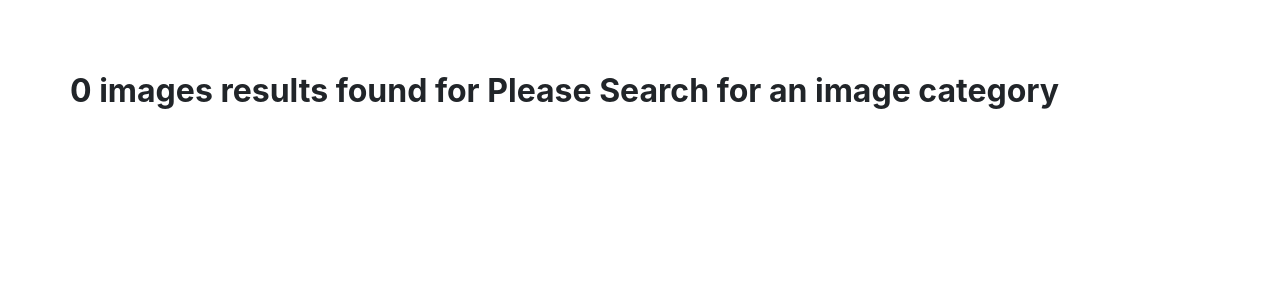
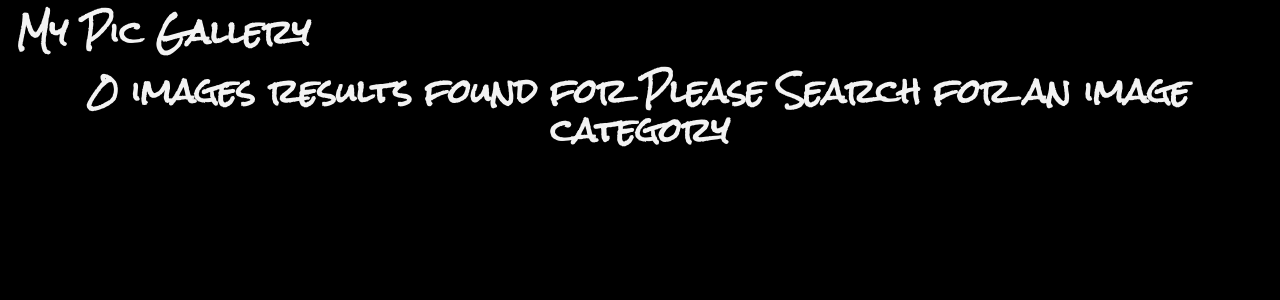
Before and after one commit to AndrewIndeche/Gallery, a Django app: page /search/ in a window 1280 px wide. Shown: the top 300 px of the page. Run offline with Django 3.2, Linux system fonts and the light colour scheme; some libraries are stand-ins or nearby versions.

Commit message:
Update results.css

```diff
--- a/static/css/results.css
+++ b/static/css/results.css
@@ -1,18 +1,20 @@
 @import url('http://fonts.googleapis.com/css2?family=Rock+Salt&display=swap');
-url('https://fonts.googleapis.com/css2?family=Rock+Salt&display=swap');
 
-body{
-font-family: 'Rock Salt', cursive;
-color:white;
-background-color:#000;
+@font-face {
+font-family: 'Rock Salt';
+font-style: normal;
+font-weight: 400;
+src:url('./fonts/RockSalt-Regular.ttf') format('truetype');
 }
+
 h2{
   font-weight:bolder;
   text-align: center;
+  color: #f3f3f3;
 }
-.body{
+body{
 font-family: 'Rock Salt', cursive;
-color:white;
+background-color:black;
 }
 .modalcard{
 background-color:rgba(10,10,10,0.8);
```
